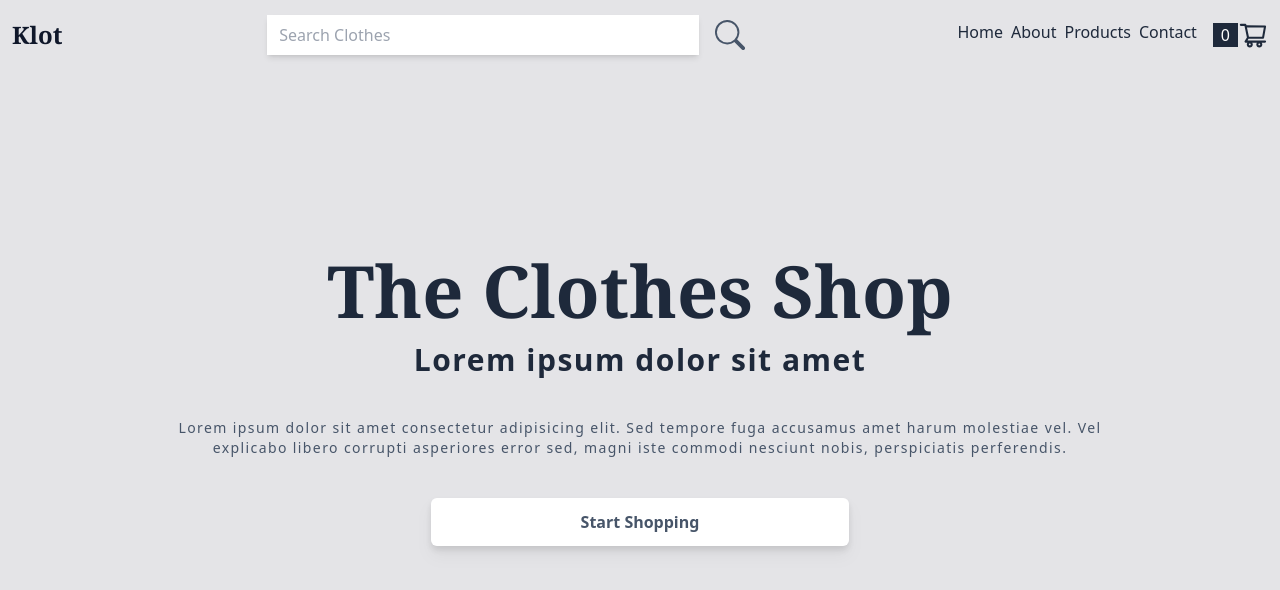
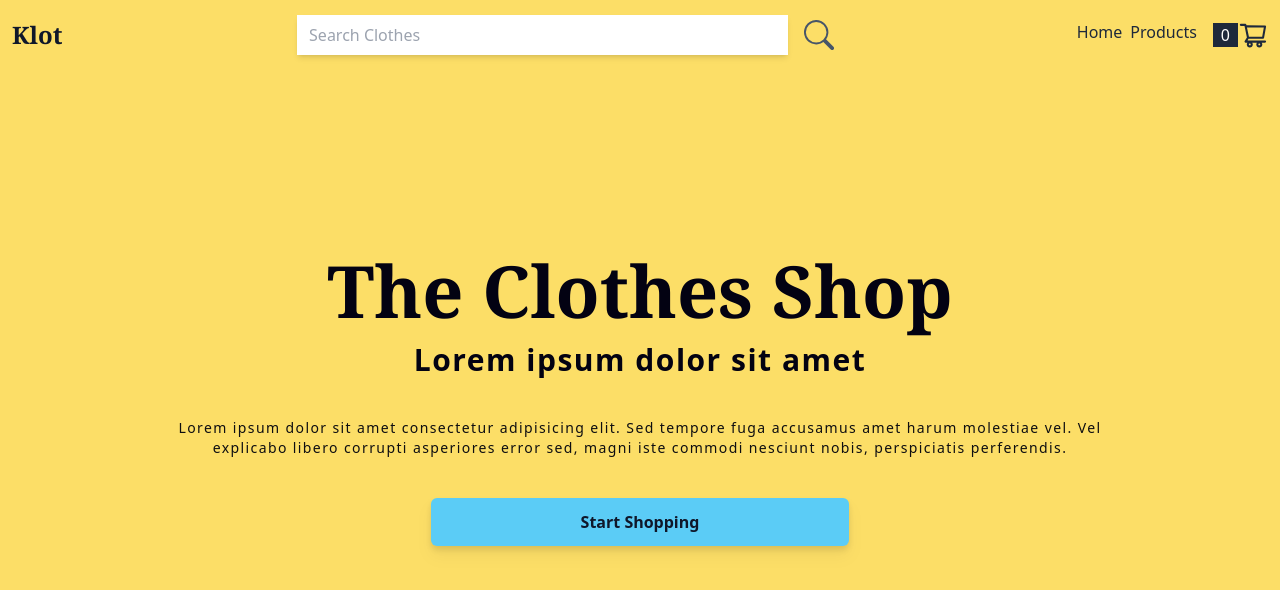
Before and after one commit to androyt1/react-shopping-cart, a React (Create React App) app: page / in a window 1280 px wide. Shown: the top 590 px of the page. Built offline with nearby package versions, Linux system fonts and the light colour scheme.

Commit message:
first commit

```diff
--- a/src/components/Navbar.js
+++ b/src/components/Navbar.js
@@ -42,9 +42,9 @@ const Navbar = () => {
 
         <ul className='hidden md:flex'>
             <li className={`ml-2 transition-all duration-700 ease-linear ${scroll ? 'text-white':' text-slate-800'}`}><Link to='/'>Home</Link></li>
-            <li className={`ml-2 transition-all duration-700 ease-linear ${scroll ? 'text-white':' text-slate-800'}`}><Link to='/about'>About</Link></li>
+
             <li className={`ml-2 transition-all duration-700 ease-linear ${scroll ? 'text-white':' text-slate-800'}`}><Link to='/products'>Products</Link></li>
-            <li className={`ml-2 transition-all duration-700 ease-linear ${scroll ? 'text-white':' text-slate-800'}`}><Link to='/contact'>Contact</Link></li>
+
            <div className=''>
                <Link to="/cart" className='flex justify-center items-center ml-4'>
                <span className={`px-2 transition-all duration-700 ease-linear  ${scroll ? 'bg-white text-slate-700':' bg-slate-800 text-white'}`}>{cart.length}</span>
@@ -68,9 +68,9 @@ const Navbar = () => {
     <nav className={`flex flex-col justify-center items-center md:hidden w-[50vw] fixed top-[70px] h-[calc(100vh-70px)] bg-slate-800 z-10 right-0 transition-all duration-700 ease-linear ${open ? 'translate-x-0':'translate-x-[100vw]'}`}>
         <ul>
             <li className='text-blue-100 mb-4 block hover:bg-slate-500 w-full px-3 py-2 transition-all duration-700 ease-linear' onClick={()=>closeMenu()}><Link to='/'>Home</Link></li>
-            <li className='text-blue-100 mb-4 block hover:bg-slate-500 w-full px-3 py-2 transition-all duration-700 ease-linear' onClick={()=>closeMenu()}><Link to='/about'>About</Link></li>
+
             <li className='text-blue-100 mb-4 block hover:bg-slate-500 w-full px-3 py-2 transition-all duration-700 ease-linear' onClick={()=>closeMenu()}><Link to='/products'>Products</Link></li>
-            <li className='text-blue-100 mb-4 block hover:bg-slate-500 w-full px-3 py-2 transition-all duration-700 ease-linear' onClick={()=>closeMenu()}><Link to='/contact'>Contact</Link></li>
+
 
         </ul>
     </nav>
--- a/src/pages/Cart.js
+++ b/src/pages/Cart.js
@@ -35,7 +35,7 @@ const Cart = () => {
           </div>
         )}
     </div>
-    <div className=' w-full border-2 border-zinc-300 min-h-[85vh] px-3 py-1 flex flex-col justify-start items-center '>
+    <div className=' w-full border-2 border-zinc-300  px-3 py-1 grid grid-cols-1 sm:grid-cols-2 md:grid-cols-3 lg:grid-cols-4 gap-4 '>
       {cart.map((item,key)=>{
         return (
           <div key={key}>
--- a/src/pages/Details.js
+++ b/src/pages/Details.js
@@ -17,7 +17,7 @@ const Details = () => {
   return (
     <>
      <header>
-        <div className='w-full mt-10 px-3 h-[15vh] flex flex-col justify-end items-center'>
+        <div className='w-full mt-10 px-3 h-[15vh] flex flex-col justify-end items-center '>
         <h2 className='text-2xl md:text-3xl lg:text-4xl font-semibold font-serif text-slate-800 mb-5'>Details</h2>
         </div>
         <div className='w-full flex flex-col md:flex-row justify-center items-center'>
--- a/src/pages/Home.js
+++ b/src/pages/Home.js
@@ -6,13 +6,13 @@ const Home = () => {
   const navigate=useNavigate()
   return (
     <>
-        <header className='w-full px-3 h-[100vh] flex flex-col justify-center items-center bg-zinc-200'>
+        <header className='w-full px-3 h-[100vh] flex flex-col justify-center items-center bg-[#fcde67]'>
             <div className='w-full h-[100vh] flex flex-col justify-center items-center text-center '>
-            <h1 className='text-3xl md:text-5xl lg:text-7xl font-bold text-slate-800 font-serif'>The Clothes Shop</h1>
-            <h3 className='text-xl md:text-3xl mt-4 tracking-wider font-semibold text-slate-800'>Lorem ipsum dolor sit amet</h3>
-            <p className='md:w-3/4 mt-10 text-sm tracking-widest text-slate-600'>Lorem ipsum dolor sit amet consectetur adipisicing elit. Sed tempore fuga accusamus amet harum molestiae vel. Vel explicabo libero corrupti asperiores error sed, magni iste commodi nesciunt nobis, perspiciatis perferendis.</p>
+            <h1 className='text-3xl md:text-5xl lg:text-7xl font-bold text-[#030212] font-serif'>The Clothes Shop</h1>
+            <h3 className='text-xl md:text-3xl mt-4 tracking-wider font-semibold text-[#030212]'>Lorem ipsum dolor sit amet</h3>
+            <p className='md:w-3/4 mt-10 text-sm tracking-widest text-[#0e0e11]'>Lorem ipsum dolor sit amet consectetur adipisicing elit. Sed tempore fuga accusamus amet harum molestiae vel. Vel explicabo libero corrupti asperiores error sed, magni iste commodi nesciunt nobis, perspiciatis perferendis.</p>
 
-            <button className='mt-10 w-2/3 md:w-1/3 bg-white text-slate-600 font-semibold px-3 py-3 rounded-md drop-shadow-lg' onClick={()=>{navigate('/products')}}>Start Shopping</button>
+            <button className='mt-10 w-2/3 md:w-1/3 bg-[#5bccf6] text-slate-900 font-semibold px-3 py-3 rounded-md drop-shadow-lg' onClick={()=>{navigate('/products')}}>Start Shopping</button>
             </div>
         </header>
     </>
--- a/src/pages/Products.js
+++ b/src/pages/Products.js
@@ -22,7 +22,7 @@ const Products = () => {
           </h2>
         </div>
       </header>
-      <div className="w-full grid grid-cols-2 sm:grid-cols-3 md:grid-cols-4 lg:grid-cols-5  gap-4 bg-slate-200">
+      <div className="w-full grid grid-cols-2 sm:grid-cols-3 md:grid-cols-4 lg:grid-cols-5  gap-4 bg-[#fcde67]">
         {data.map((item,key) => {
           item.quantity = 1;
           return (
```
